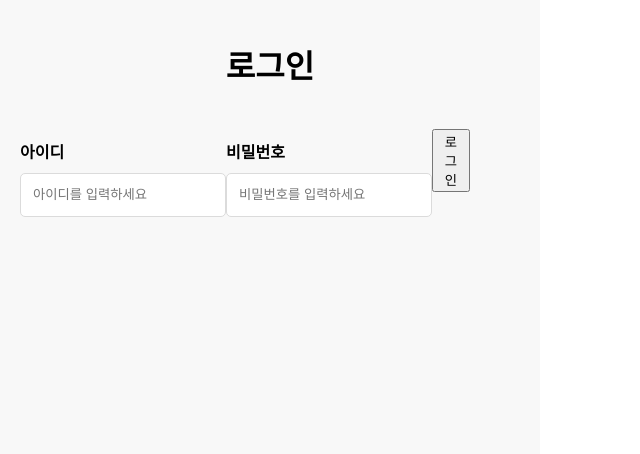
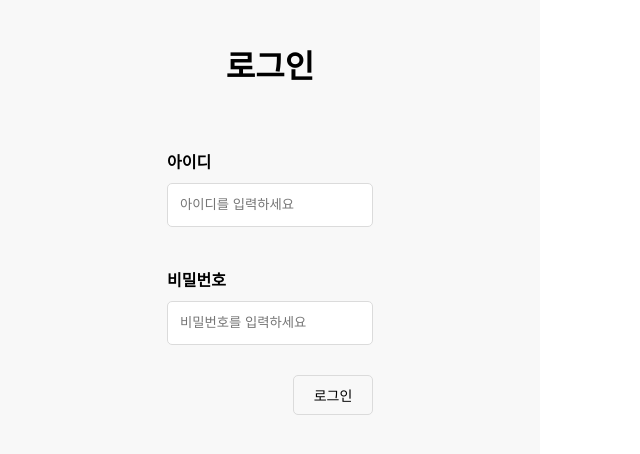
Before and after one commit to wanted-luckyzzang/wanted-swit-messenger, a React (Create React App) app: page /login in a window 1280 px wide. Shown: the top 454 px of the page, without its empty margins (0-640 px from the left). Built offline with nearby package versions, Linux system fonts and the light colour scheme.

Commit message:
:lipstick: classname 수정

```diff
--- a/src/components/login/Login.js
+++ b/src/components/login/Login.js
@@ -7,16 +7,16 @@ const Login = () => {
         <header className='SignUpHeader'>
           <h1>로그인</h1>
         </header>
-        <section className='SignUpSection'>
+        <section className='LoginSection'>
           <div className='SignUpInfo'>
             <h4>아이디</h4>
             <input type="text" placeholder='아이디를 입력하세요'/>
           </div>
           <div className='SignUpInfo'>
             <h4>비밀번호</h4>
-            <input type="password" placeholder='비밀번호를 입력하세요'/>
+            <input type="password" placeholder='비밀번호를 입력하세요' autoComplete="on"/>
           </div>
-          <div>
+          <div className='SignUpButtonBox'>
             <button className='SignUpButton' type='submit'>로그인</button>
           </div>
         </section>
```
